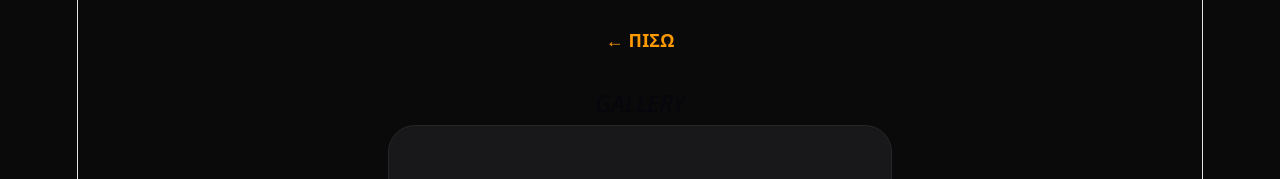
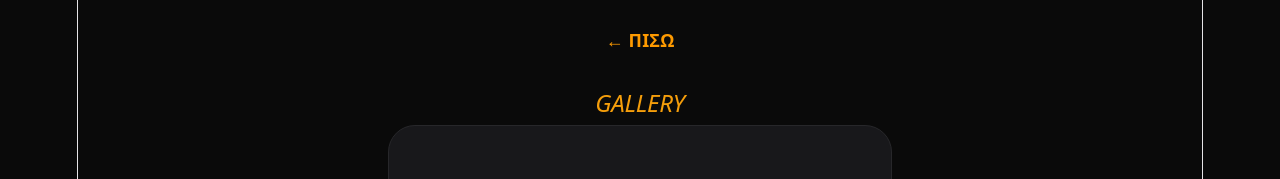
Before and after one commit to 9cm8z4bg4n-lab/Joanna, a React (Vite) app: page / in a window 1280 px wide. Both pictures are taken after a click on the button "📸 Η ΣΥΛΛΟΓΗ". Shown: the top 179 px of the page. Built offline with nearby package versions, Linux system fonts and the light colour scheme.

Commit message:
fixed titles on menu and gallery

```diff
--- a/src/App.jsx
+++ b/src/App.jsx
@@ -13,7 +13,10 @@ export default function App() {
   ];
 
   return (
-<div className="min-h-screen w-full bg-[#0a0a0a] text-zinc-100 p-6 flex flex-col items-center overflow-x-hidden">
+<div
+  style={{ backgroundColor: '#0a0a0a' }}
+  className="min-h-screen w-full text-zinc-100 p-6 flex flex-col items-center overflow-x-hidden"
+>
 
       {/* --- ΧΟΡΟΠΗΔΗΧΤΟ MARTINI (Το κρατάμε διακριτικό στην άκρη) --- */}
       <motion.div
@@ -37,7 +40,7 @@ export default function App() {
   style={{ color: '#f59e0b', fill: '#f59e0b' }}
   className="text-4xl font-black mb-2 tracking-tighter italic uppercase block"
 >
-  My Decor
+  Joanna's Home
 </h1>
             <p className="text-zinc-500 mb-12 text-xs tracking-widest uppercase font-light">
               Premium Collection
@@ -73,7 +76,12 @@ export default function App() {
             className="w-full max-w-md"
           >
             <button onClick={() => setPage('home')} className="text-amber-500 mb-8 font-bold">← ΠΙΣΩ</button>
-            <h2 className="text-3xl font-black mb-8 border-b border-zinc-800 pb-2 italic">THE BAR</h2>
+            <h2
+  style={{ color: '#f59e0b' }}
+  className="text-3xl font-black mb-8 border-b border-zinc-800 pb-2 italic uppercase"
+>
+  THE BAR
+</h2>
             <div className="space-y-6">
               {drinks.map((d, i) => (
                 <div key={i} className="flex justify-between items-center border-b border-zinc-900 pb-4">
@@ -97,7 +105,12 @@ export default function App() {
             className="w-full max-w-md"
           >
             <button onClick={() => setPage('home')} className="text-amber-500 mb-8 font-bold">← ΠΙΣΩ</button>
-            <h2 className="text-3xl font-black mb-8 text-center italic">GALLERY</h2>
+<h2
+  style={{ color: '#f59e0b' }}
+  className="text-3xl font-black mb-8 text-center italic uppercase"
+>
+  GALLERY
+</h2>
             <div className="grid gap-6">
               <div className="bg-zinc-900 h-64 rounded-3xl border border-zinc-800 flex items-center justify-center text-zinc-600 italic">
                 Your Photo 1
```
